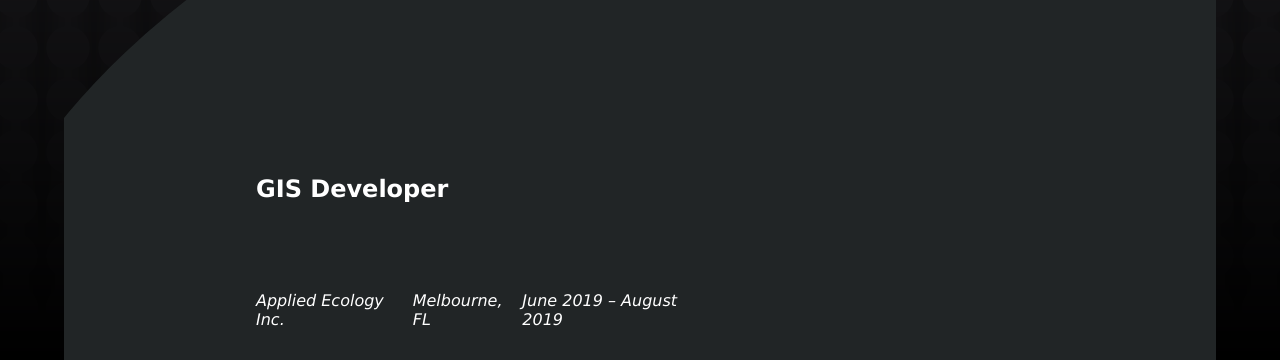
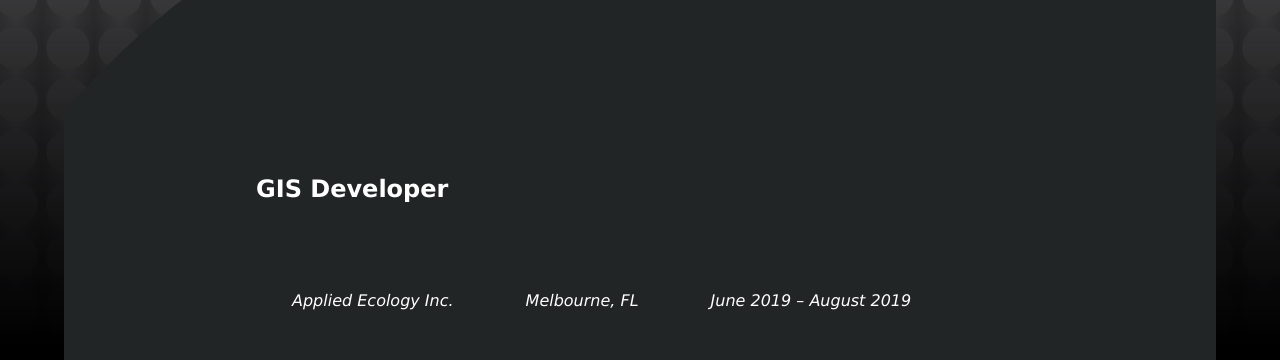
Before and after one commit to enrjon/enrjon.git.io, a PHP site: page /resume.html in a window 1280 px wide. Shown: the part 2240-2600 px from the top of the page. Run offline with PHP 8.4, Linux system fonts and the light colour scheme.

Commit message:
spacing portfolio

```diff
--- a/css/resume.css
+++ b/css/resume.css
@@ -67,6 +67,9 @@ h2 {
     padding: 16vh 15vw 8vh 15vw;
     clip-path: url("#wave");
 }
+.job > ul {
+    list-style:georgian;
+}
 li {
     padding: 2vh 0vw;
 }
@@ -78,8 +81,9 @@ li {
     display: flex;
     flex-direction: row;
     justify-content: space-around;
-    width: 60%;
     font-style: italic;
+    text-align:left;
+    width: 90%;
 }
 
 .overlist {
--- a/css/style.css
+++ b/css/style.css
@@ -175,7 +175,8 @@ p {
 }
 .landing {
 	background-image: url('../img/circle.svg'),
-	linear-gradient(to bottom, transparent 56%, rgb(0, 0, 0) 90%);
+	linear-gradient(to bottom, transparent 56%, rgb(0, 0, 0) 90%),
+	radial-gradient(circle, white, transparent);
 	background-size: 2vh;
 	background-repeat: repeat;
 	background-position: center;
--- a/resume.html
+++ b/resume.html
@@ -27,6 +27,9 @@
 
         </nav>
         <section class="backg landing">
+            <div class="landingHead backg">
+
+            </div>
             <svg>
               <clipPath id="wave" clipPathUnits="objectBoundingBox">
                 <path d="M 0,1
```
